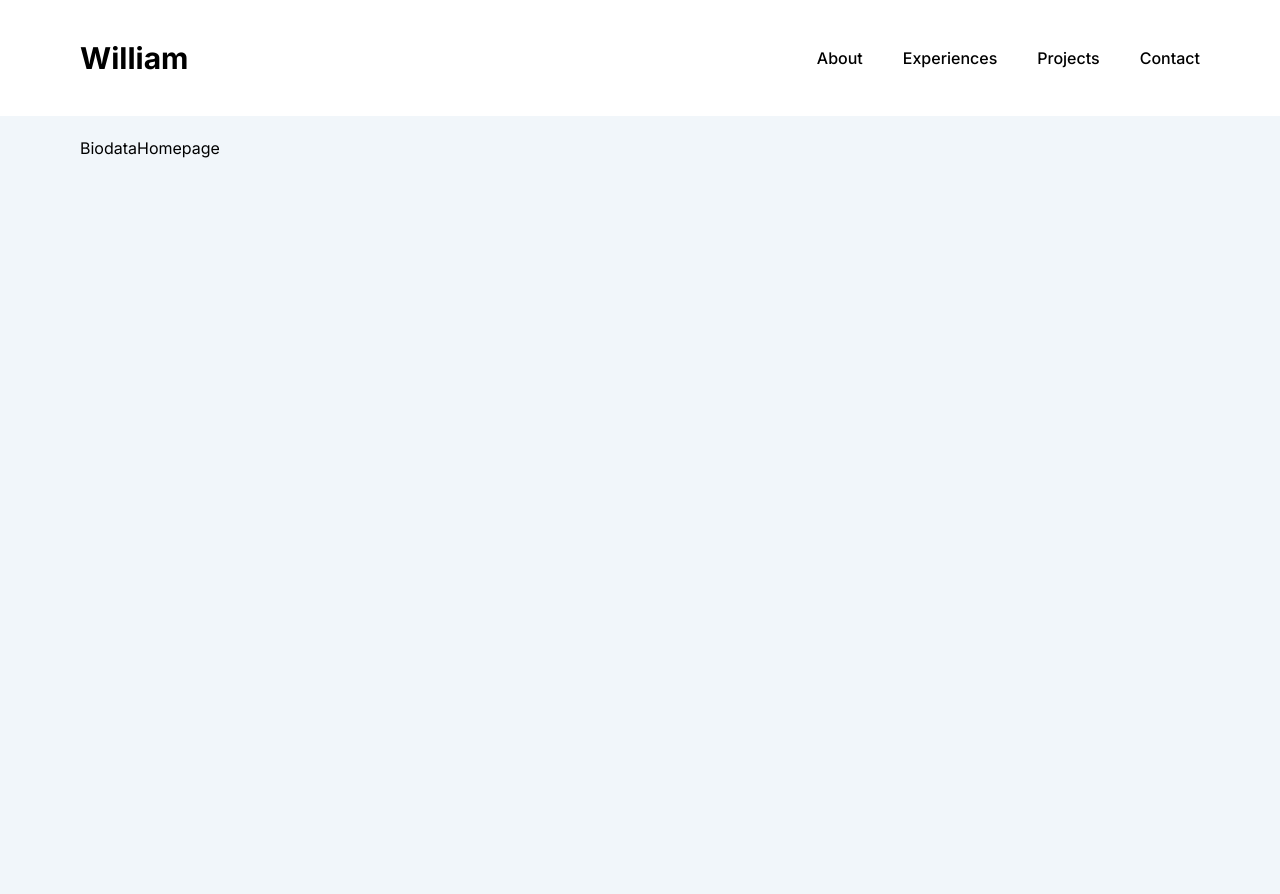
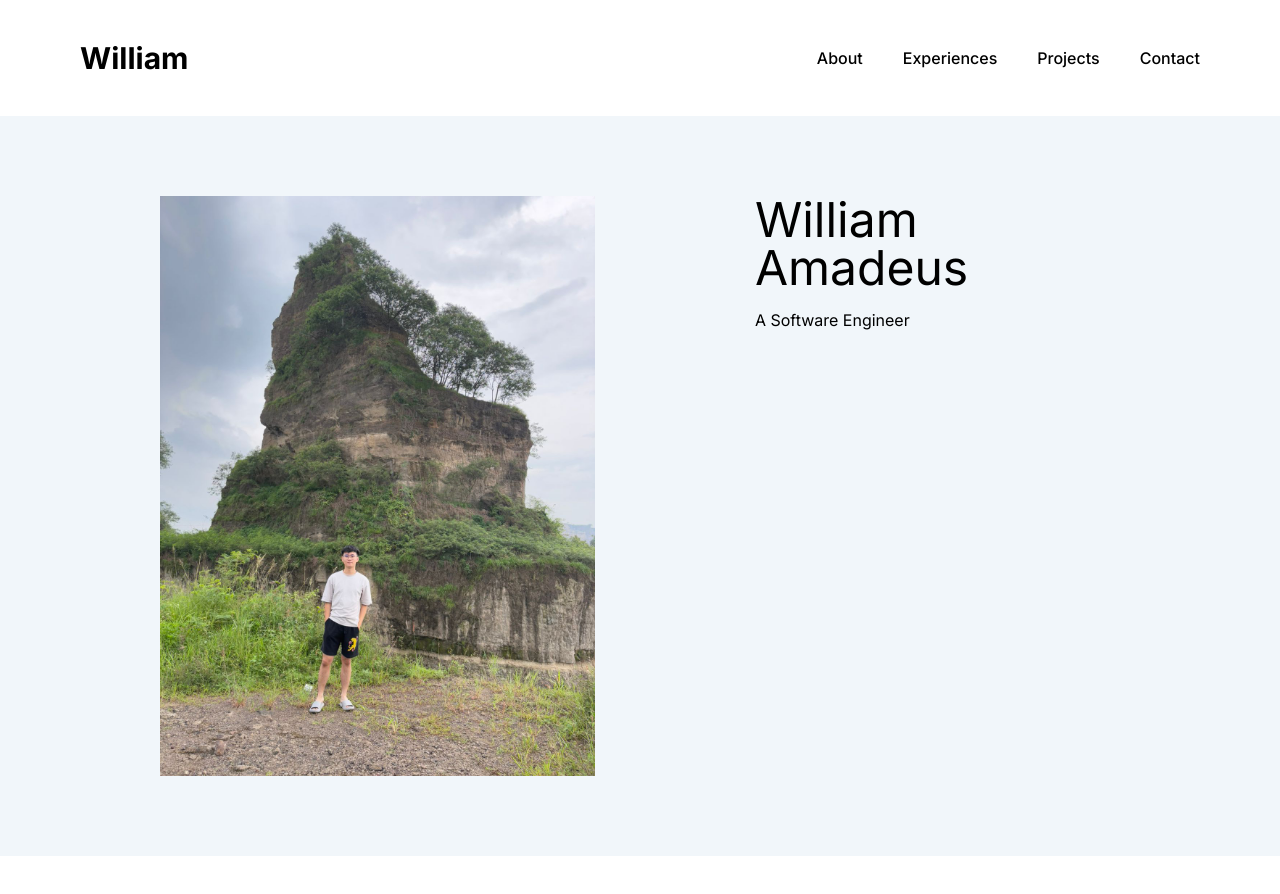
Before and after one commit to williamamadeusss/portfolio-william, a Next.js app: page / in a window 1280 px wide. Shown: the top 894 px of the page. After the commit the page ends 856 px from the top, so only its background shows below. Built offline with nearby package versions, Linux system fonts and the light colour scheme.

Commit message:
on progress biodata

```diff
--- a/src/app/content/biodata-homepage.tsx
+++ b/src/app/content/biodata-homepage.tsx
@@ -1,8 +1,47 @@
-import React from 'react'
+"use client"
+
+import Image from '@/components/ui/image'
+import React, { useEffect, useState } from 'react'
+import { motion } from "motion/react"
+import { useTime } from "motion/react"
 
 function BiodataHomepage() {
+    const biodataPictures = ["/images/will.jpg", "/images/will-2.jpg"]
+    const [currentPict, setCurrentPict] = useState(biodataPictures[0])
+    const [index, setIndex] = useState(0);
+
+    useEffect(() => {
+        const interval = setInterval(() => {
+            setIndex((prevIndex) => {
+                const nextIndex = (prevIndex + 1) % biodataPictures.length; // Loop back to start after reaching the end
+                setCurrentPict(biodataPictures[nextIndex]);
+                return nextIndex;
+            });
+        }, 3000);
+
+        // Cleanup the interval on component unmount
+        return () => clearInterval(interval);
+    }, []);
+
     return (
-        <div>BiodataHomepage</div>
+        <div className='flex gap-40 justify-center'>
+            <motion.div
+                variants={{
+                    hidden: { opacity: 0 },
+                    visible: { opacity: 1 },
+                }}
+                initial="hidden"
+                animate="visible"
+                transition={{ duration: 1 }}
+            >
+                <Image src={currentPict} alt='foto will' className='w-[29rem]' />
+            </motion.div>
+
+            <div className='flex flex-col gap-4'>
+                <h1 className='text-5xl'>William Amadeus</h1>
+                <p>A Software Engineer</p>
+            </div>
+        </div>
     )
 }
 
--- a/src/app/content/content.tsx
+++ b/src/app/content/content.tsx
@@ -3,7 +3,7 @@ import BiodataHomepage from "./biodata-homepage";
 
 function Content() {
   return (
-    <div className="bg-gray px-6 lg:px-20 py-5 h-full flex flex-col gap-6">
+    <div className="bg-gray px-6 lg:px-40 py-20 h-full flex flex-col gap-6">
       <BiodataHomepage />
     </div>
   );
--- a/src/app/header/header.tsx
+++ b/src/app/header/header.tsx
@@ -55,7 +55,7 @@ function Header() {
   }
 
   return (
-    <div className="px-6 lg:px-20 py-6 lg:py-10 sticky top-0 flex justify-between lg:items-center bg-white">
+    <div className="px-6 lg:px-20 py-6 lg:py-10 sticky top-0 flex justify-between lg:items-center bg-white/80 backdrop-blur">
       <Link href="/">
         <h1 className="font-bold text-xl lg:text-3xl">
           William
--- a/src/app/page.tsx
+++ b/src/app/page.tsx
@@ -4,7 +4,7 @@ import Content from "./content/content";
 
 export default function Home() {
   return (
-    <main className="h-screen">
+    <main>
       <Header />
       <Content />
     </main>
--- /dev/null
+++ b/src/components/ui/image.tsx
@@ -0,0 +1,59 @@
+"use client";
+import React, {
+  useState,
+  ImgHTMLAttributes,
+  useCallback,
+  useEffect,
+} from "react";
+
+interface ImageWithFallbackProps {
+  fallbackSrc?: string;
+  alt: string;
+  width?: number;
+  height?: number;
+  className?: string;
+  src: string;
+}
+const Image: React.FC<ImageWithFallbackProps> = ({
+  src,
+  fallbackSrc = "https://toco-img.azureedge.net/static/assets/broken_image.png",
+  alt,
+  width,
+  height,
+  ...rest
+}) => {
+  const [imgSrc, setImgSrc] = useState(src);
+  const [error, setError] = useState<boolean>(false);
+
+  // useEffect(() => {
+  //   setImgSrc(src);
+  // }, [src]);
+  // const handleError = useCallback(() => {
+  //   if (fallbackSrc) setImgSrc(fallbackSrc);
+  // }, [fallbackSrc]);
+
+  useEffect(() => {
+    setImgSrc(src);
+    setError(false); // Reset error state when src changes
+  }, [src]);
+
+  const handleError = () => {
+    if (!error) {
+      setError(true);
+      setImgSrc(fallbackSrc); // Set fallback source only if not already in error state
+    }
+  };
+
+  return (
+    <img
+      {...rest}
+      src={imgSrc ? imgSrc : fallbackSrc}
+      alt={alt}
+      width={width}
+      height={height}
+      onError={handleError}
+    />
+  );
+};
+
+export default Image;
```
Also changed, not shown: public/images/will-2.jpg (added), public/images/will.jpg (added).
